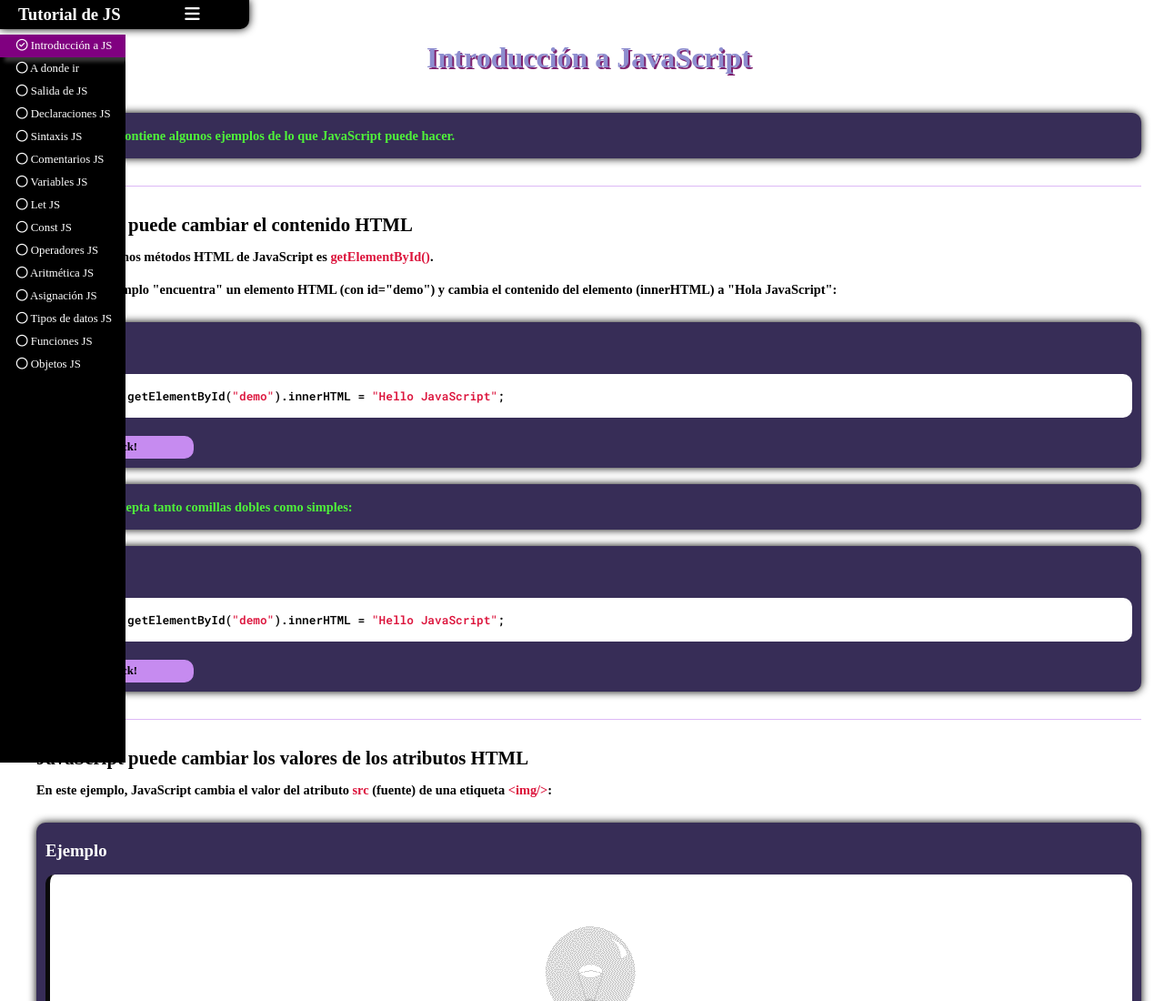
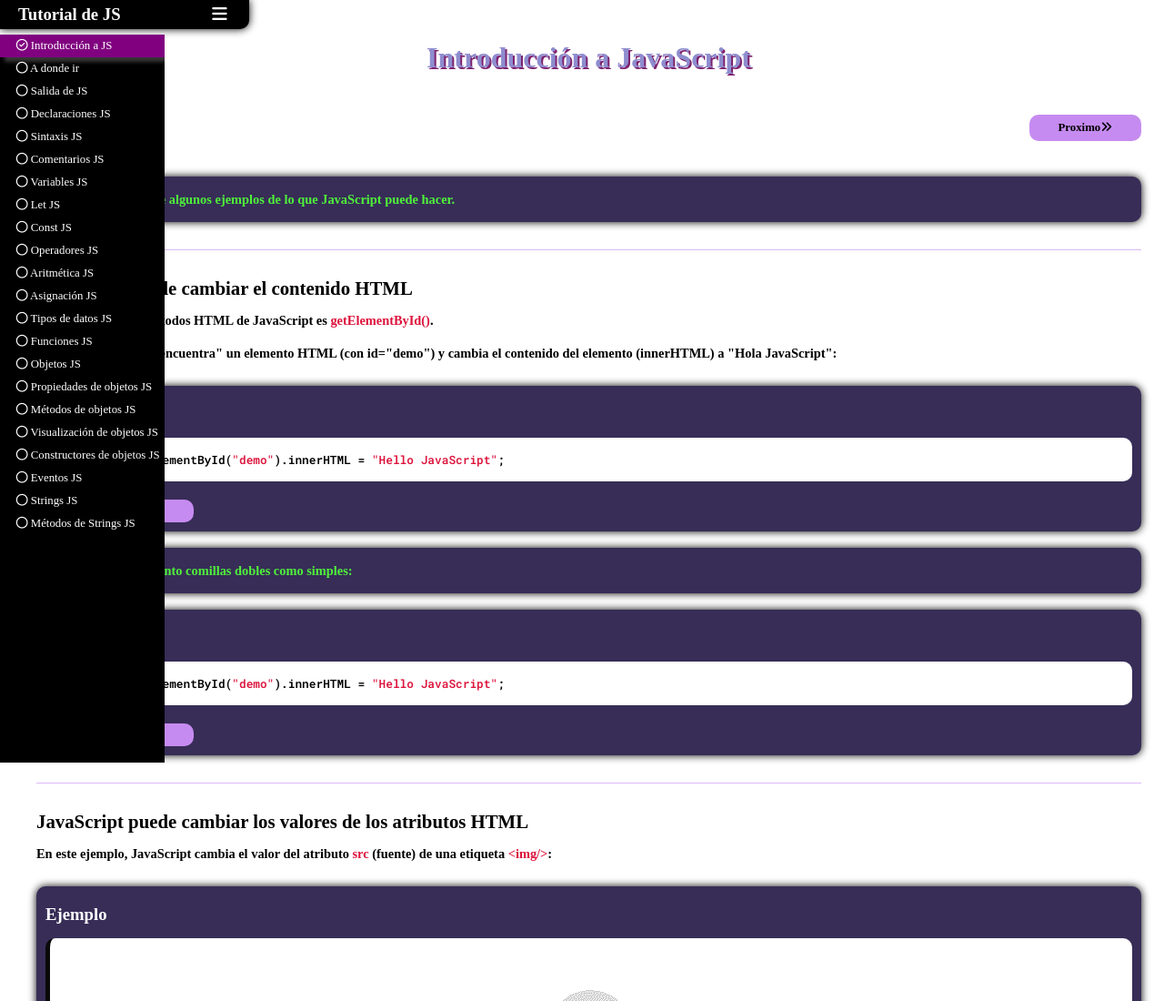
Before and after one commit to MaxiBarrera/TutoJavaScript, a plain HTML site: page index.html in a window 1280 px wide. Shown: the top 1100 px of the page at 91% size. Drawn offline with Linux system fonts and the light colour scheme; a web font is replaced by a local one.

Commit message:
Update index.html

```diff
--- a/index.html
+++ b/index.html
@@ -13,7 +13,7 @@
         <main>
             <aside class="aIzquierda">
                 <div class="bar">
-                    <h3 style="padding: 5px 0 5px 20px">Tutorial de JS <i style="margin-left: 66px" class="fa-solid fa-bars"></i></h3>
+                    <h3 style="padding: 5px 0 5px 20px">Tutorial de JS <i style="margin-left: 96px" class="fa-solid fa-bars"></i></h3>
                 </div>
 
                 <ul class="lista-general">
@@ -62,10 +62,35 @@
                     <li class="no-check">
                         <a href="html/14-objetos.html"> &nbsp;&nbsp;&nbsp;&nbsp;<i class="fa-regular fa-circle"></i> Objetos JS</a>
                     </li>
+                    <li class="no-check">
+                        <a href="html/15-propiedadesObjetos.html"> &nbsp;&nbsp;&nbsp;&nbsp;<i class="fa-regular fa-circle"></i> Propiedades de objetos JS</a>
+                    </li>
+                    <li class="no-check">
+                        <a href="html/16-metodoDeObjetos.html"> &nbsp;&nbsp;&nbsp;&nbsp;<i class="fa-regular fa-circle"></i> Métodos de objetos JS</a>
+                    </li>
+                    <li class="no-check">
+                        <a href="html/17-visualizacionDeObjetos.html"> &nbsp;&nbsp;&nbsp;&nbsp;<i class="fa-regular fa-circle"></i> Visualización de objetos JS</a>
+                    </li>
+                    <li class="no-check">
+                        <a href="html/18-constructoresDeObjetos.html"> &nbsp;&nbsp;&nbsp;&nbsp;<i class="fa-regular fa-circle"></i> Constructores de objetos JS</a>
+                    </li>
+                    <li class="no-check">
+                        <a href="html/19-eventos.html"> &nbsp;&nbsp;&nbsp;&nbsp;<i class="fa-regular fa-circle"></i> Eventos JS</a>
+                    </li>
+                    <li class="no-check">
+                        <a href="html/20-cadenas.html"> &nbsp;&nbsp;&nbsp;&nbsp;<i class="fa-regular fa-circle"></i> Strings JS</a>
+                    </li>
+                    <li class="no-check">
+                        <a href="html/21-metodosCadenas.html"> &nbsp;&nbsp;&nbsp;&nbsp;<i class="fa-regular fa-circle"></i> Métodos de Strings JS</a>
+                    </li>
                 </ul>
             </aside>
             <aside class="aDerecha">
                 <h1>Introducción a JavaScript</h1>
+
+                <div class="caja-antProx">
+                    <a href="html/1-aDondeIr.html" class="boton-prox">Proximo<i class="fa-solid fa-angles-right"></i></a>
+                </div>
 
                 <br />
 
@@ -215,6 +240,8 @@ document.getElementById(<span class="rojo">"demo"</span>).style.display = <span
             </aside>
         </main>
 
+        <script src="myScript.js"></script>
+
         <script src="https://kit.fontawesome.com/070ba92e19.js" crossorigin="anonymous"></script>
     </body>
 </html>
```
